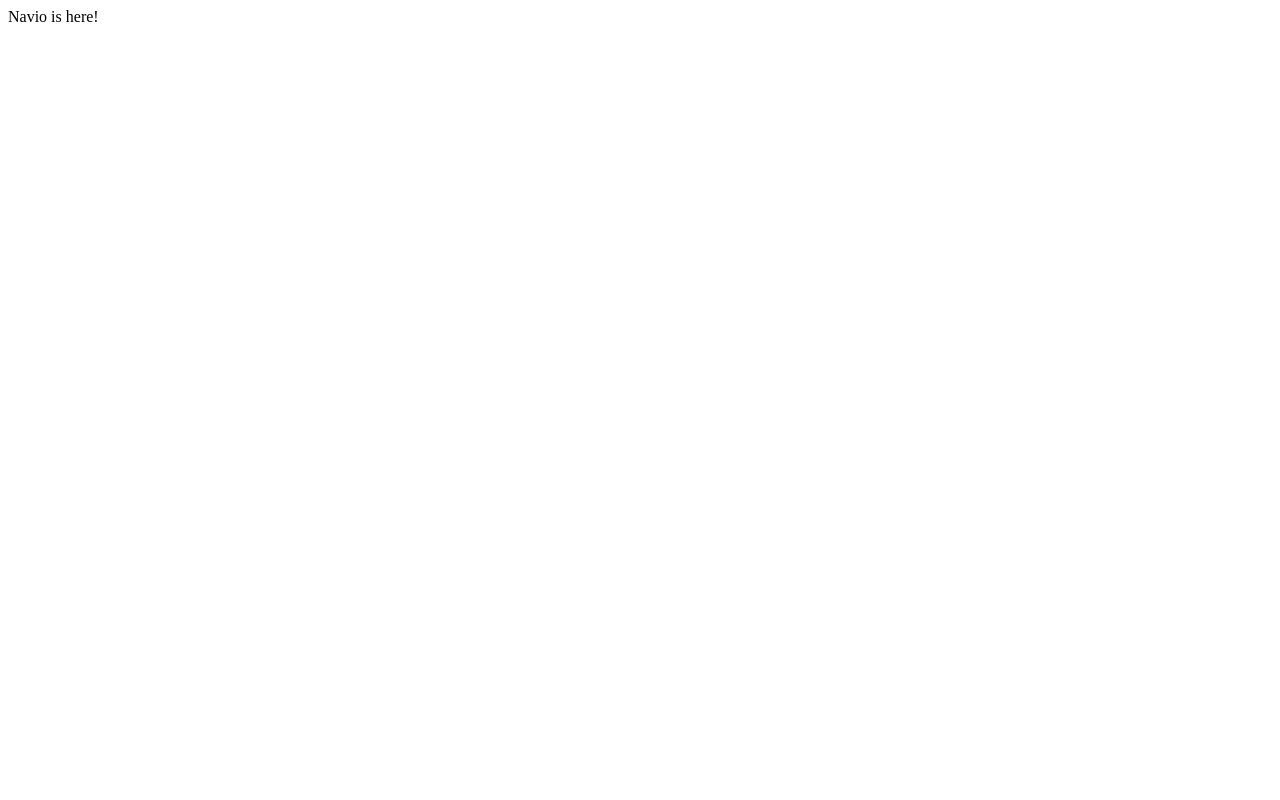
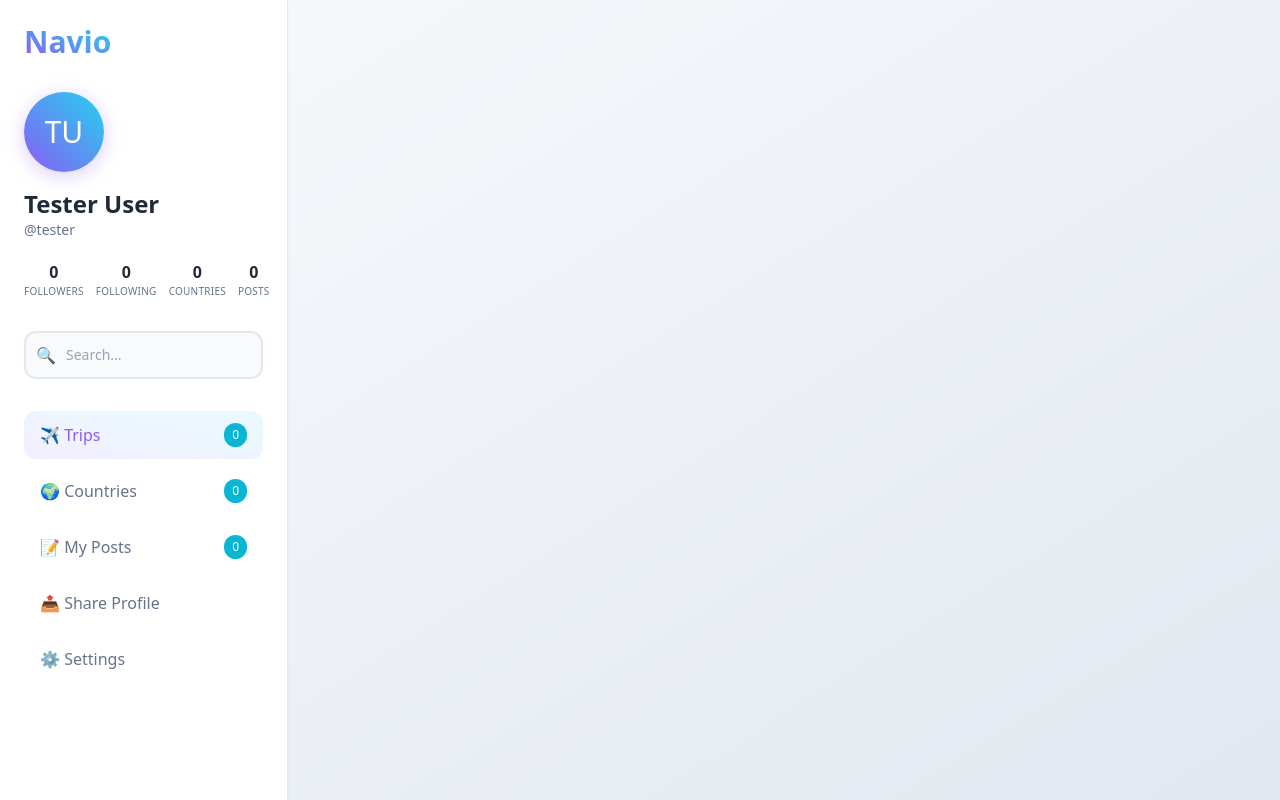
Before and after one commit to j2devs/navio, a React (Vite) app in the folder frontend/: page / in a window 1280 px wide. Built offline with nearby package versions, Linux system fonts and the light colour scheme.

Commit message:
Sidebar and css
The sidebar was created and the CSS codes were written with Tailwind.

```diff
--- a/frontend/index.html
+++ b/frontend/index.html
@@ -1,12 +1,16 @@
 <!doctype html>
 <html lang="en">
+
 <head>
+    <script src="https://cdn.tailwindcss.com"></script>
     <meta charset="UTF-8" />
     <meta name="viewport" content="width=device-width, initial-scale=1.0" />
     <title>Navio</title>
 </head>
+
 <body>
-<div id="root"></div>
-<script type="module" src="/src/main.tsx"></script>
+    <div id="root"></div>
+    <script type="module" src="/src/main.tsx"></script>
 </body>
+
 </html>
--- a/frontend/src/App.tsx
+++ b/frontend/src/App.tsx
@@ -1,3 +1,16 @@
-export default function App() {
-    return <div className="container">Navio is here!</div>;
-}
+import React from "react";
+import Sidebar from "./components/Sidebar";
+
+const App: React.FC = () => {
+  return (
+    <div className="min-h-screen bg-gradient-to-br from-slate-50 to-slate-200 font-sans">
+      <div className="flex min-h-screen">
+        <Sidebar />
+        <main className="flex-1 ml-72 p-10">
+        </main>
+      </div>
+    </div>
+  );
+};
+
+export default App;
--- /dev/null
+++ b/frontend/src/components/Sidebar.tsx
@@ -0,0 +1,74 @@
+import React from "react";
+
+type Props = {};
+
+const Sidebar: React.FC<Props> = () => {
+  return (
+    <aside className="w-72 bg-white p-6 border-r border-slate-200 shadow-sm fixed left-0 top-0 h-full z-10">
+      <div className="flex items-center mb-8">
+        <span
+          className="text-3xl font-bold bg-gradient-to-tr from-violet-500 to-cyan-400 bg-clip-text text-transparent">
+          Navio
+        </span>
+      </div>
+
+      <div className="mb-8">
+        <div className="w-20 h-20 rounded-full bg-gradient-to-tr from-violet-500 to-cyan-400 flex items-center justify-center text-3xl text-white mb-4 shadow-[0_4px_20px_rgba(139,92,246,0.3)]">
+          TU
+        </div>
+        <div className="text-2xl font-bold text-slate-800">Tester User</div>
+        <div className="text-slate-500 text-sm">@tester</div>
+        <div className="flex gap-3 my-5">
+          {["Followers", "Following", "Countries", "Posts"].map((label) => (
+            <div className="text-center flex-1" key={label}>
+              <div className="text-base font-bold text-slate-800">0</div>
+              <div className="text-[10px] uppercase tracking-wide text-slate-500">{label}</div>
+            </div>
+          ))}
+        </div>
+      </div>
+
+      <div className="relative mb-8 transition-transform duration-300" id="search-box">
+        <input
+          className="w-full pl-10 pr-4 py-3 border-2 border-slate-200 rounded-xl text-sm bg-slate-50 focus:outline-none focus:border-violet-500 focus:bg-white focus:ring-4 focus:ring-violet-200 transition-all duration-300"
+          placeholder="Search..."
+          type="text"
+          onFocus={(e) => (e.currentTarget.parentElement!.style.transform = "scale(1.02)")}
+          onBlur={(e) => (e.currentTarget.parentElement!.style.transform = "scale(1)")}
+        />
+        <span className="absolute left-3 top-1/2 -translate-y-1/2 text-slate-500">🔍</span>
+      </div>
+
+      <ul className="space-y-2">
+        {[
+          { label: "✈️ Trips", count: 0, active: true },
+          { label: "🌍 Countries", count: 0 },
+          { label: "📝 My Posts", count: 0 },
+          { label: "📤 Share Profile" },
+          { label: "⚙️ Settings" },
+        ].map((item) => (
+          <li key={item.label}>
+            <a
+              className={`nav-link flex items-center gap-3 px-4 py-3 rounded-xl font-medium transition-all duration-300 ${item.active
+                ? "text-violet-500 bg-gradient-to-tr from-violet-500/10 to-cyan-400/10"
+                : "text-slate-500 hover:text-violet-500 hover:bg-gradient-to-tr hover:from-violet-500/10 hover:to-cyan-400/10"
+                }`}
+              href="#"
+              onMouseEnter={(e) => (e.currentTarget.style.transform = "translateX(4px)")}
+              onMouseLeave={(e) => (e.currentTarget.style.transform = "translateX(0)")}
+            >
+              {item.label}
+              {"count" in item && (
+                <span className="ml-auto text-xs bg-cyan-500 text-white px-2 py-1 rounded-full">
+                  {item.count}
+                </span>
+              )}
+            </a>
+          </li>
+        ))}
+      </ul>
+    </aside>
+  );
+};
+
+export default Sidebar;
```
